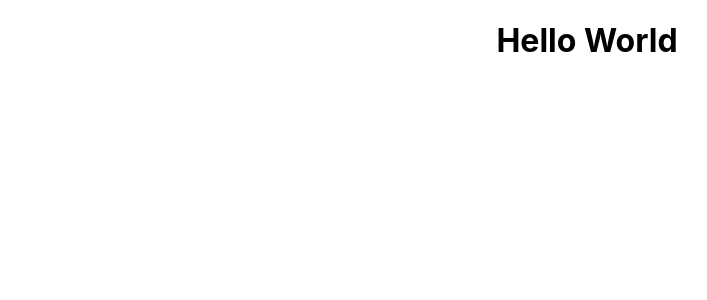
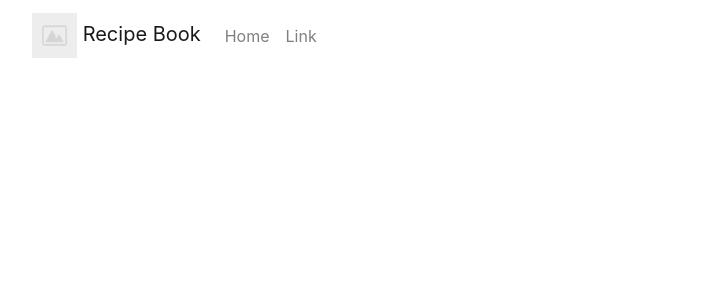
Before and after one commit to AlexanderJWard/recipe-book, a React (Create React App) app: page / in a window 1280 px wide. Shown: the top 300 px of the page, without its empty margins (53-760 px from the left). Built offline with nearby package versions, Linux system fonts and the light colour scheme.

Commit message:
create NavBar component and import bootstrap Navbar

```diff
--- a/package.json
+++ b/package.json
@@ -7,10 +7,10 @@
     "@testing-library/react": "^11.2.7",
     "@testing-library/user-event": "^12.8.3",
     "axios": "^0.21.4",
-    "bootstrap": "^4.6.2",
+    "bootstrap": "^4.6.0",
     "jwt-decode": "^3.1.2",
     "react": "^17.0.2",
-    "react-bootstrap": "^1.6.6",
+    "react-bootstrap": "^1.6.3",
     "react-dom": "^17.0.2",
     "react-infinite-scroll-component": "^6.1.0",
     "react-router-dom": "^5.3.4",
--- a/public/index.html
+++ b/public/index.html
@@ -10,11 +10,17 @@
       content="Web site created using create-react-app"
     />
     <link rel="apple-touch-icon" href="%PUBLIC_URL%/logo192.png" />
+    <link
+      rel="stylesheet"
+      href="https://cdn.jsdelivr.net/npm/bootstrap@4.6.0/dist/css/bootstrap.min.css"
+      integrity="sha384-B0vP5xmATw1+K9KRQjQERJvTumQW0nPEzvF6L/Z6nronJ3oUOFUFpCjEUQouq2+l"
+      crossorigin="anonymous"
+    />
     <!--
       manifest.json provides metadata used when your web app is installed on a
       user's mobile device or desktop. See https://developers.google.com/web/fundamentals/web-app-manifest/
     -->
-    <link rel="manifest" href="%PUBLIC_URL%/manifest.json" />
+    <link rel="manifest" href="%PUBLIC_URL%/manifest.json" crossorigin="use-credentials"/>
     <!--
       Notice the use of %PUBLIC_URL% in the tags above.
       It will be replaced with the URL of the `public` folder during the build.
@@ -24,7 +30,7 @@
       work correctly both with client-side routing and a non-root public URL.
       Learn how to configure a non-root public URL by running `npm run build`.
     -->
-    <title>React App</title>
+    <title>Recipe Book</title>
   </head>
   <body>
     <noscript>You need to enable JavaScript to run this app.</noscript>
--- a/src/App.js
+++ b/src/App.js
@@ -1,9 +1,10 @@
 import './App.css';
+import NavBar from './components/NavBar';
 
 function App() {
   return (
     <div className="App">
-      <h1>Hello World</h1>
+      <NavBar />
     </div>
   );
 }
--- /dev/null
+++ b/src/components/NavBar.js
@@ -0,0 +1,26 @@
+import React from "react";
+import Navbar from "react-bootstrap/Navbar";
+import Nav from "react-bootstrap/Nav";
+import Container from "react-bootstrap/Container"
+import logo from '../assets/logo.png'
+
+const NavBar = () => {
+  return (
+    <div>
+      <Navbar expand="md" fixed="top">
+        <Container>
+          <Navbar.Brand href="#home"><img src={logo} alt="logo" height="45" /> Recipe Book</Navbar.Brand>
+          <Navbar.Toggle aria-controls="basic-navbar-nav" />
+          <Navbar.Collapse id="basic-navbar-nav">
+            <Nav className="mr-auto">
+              <Nav.Link href="#home">Home</Nav.Link>
+              <Nav.Link href="#link">Link</Nav.Link>
+            </Nav>
+          </Navbar.Collapse>
+        </Container>
+      </Navbar>
+    </div>
+  );
+};
+
+export default NavBar;
```
Also changed, not shown: src/assets/logo.png (added), src/styles/NavBar.module.css (added), 1 other file (tests, documents, lock files or other folders).
